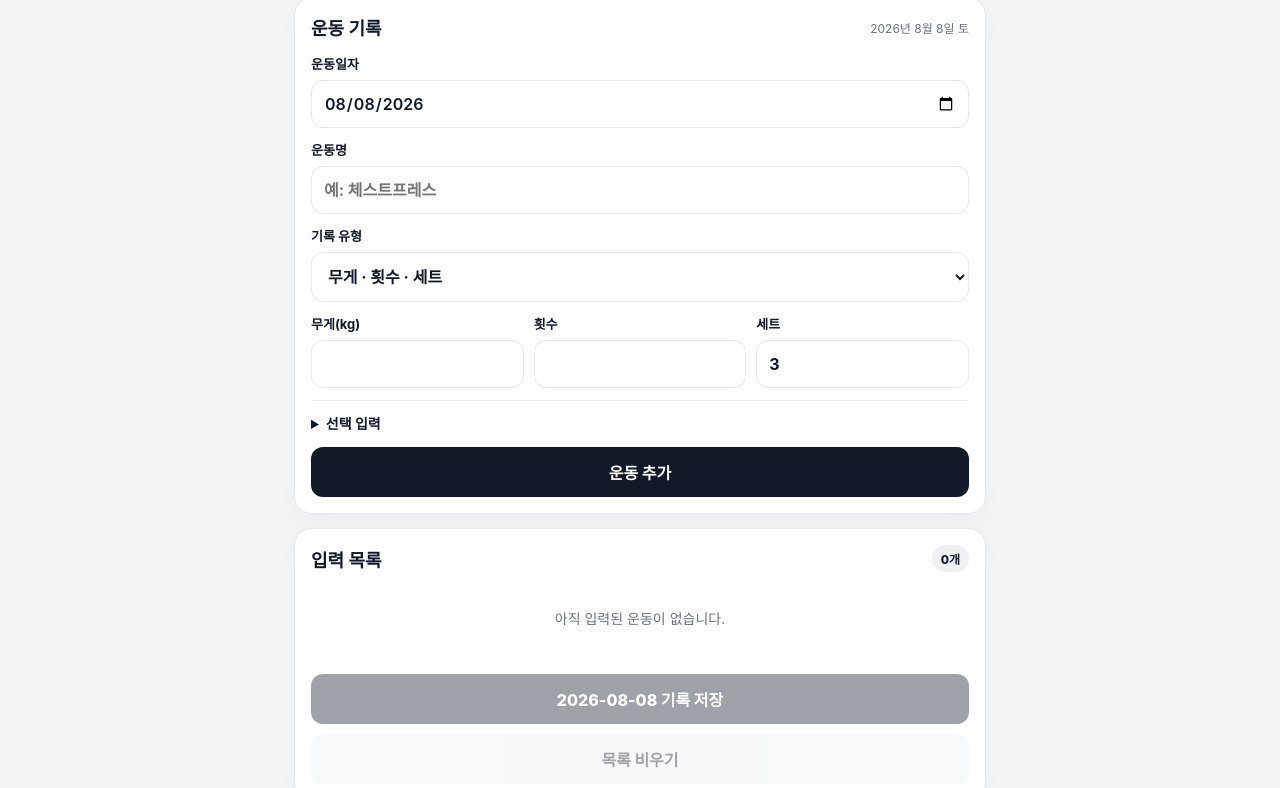
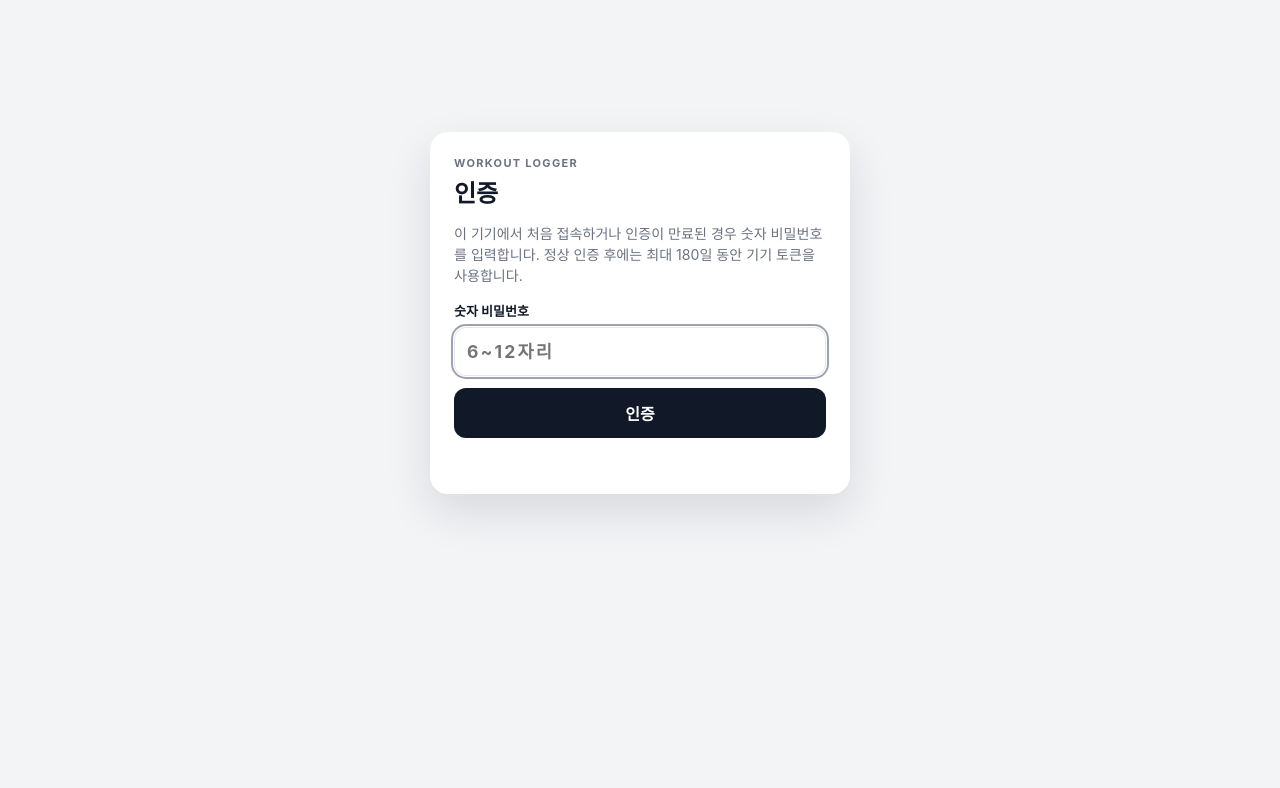
Before and after one commit to hong26sj/workout-logger, a plain HTML site: page index.html in a window 1280 px wide. Shown: the part 87-875 px from the top of the page. After the commit the page ends 800 px from the top, so only its background shows below. Drawn offline with Linux system fonts and the light colour scheme; no server answers.

Commit message:
Enable PWA authentication gate

```diff
--- a/index.html
+++ b/index.html
@@ -9,8 +9,23 @@
   <link rel="apple-touch-icon" href="icon-192.png" />
   <link rel="stylesheet" href="styles.css" />
   <link rel="stylesheet" href="activity-comparison.css" />
+  <style>
+    .auth-hidden{display:none!important}.auth-gate{min-height:100vh;display:flex;align-items:center;justify-content:center;padding:24px;background:#f3f4f6}.auth-gate.hidden{display:none}.auth-card{width:min(100%,420px);background:#fff;border-radius:18px;padding:24px;box-shadow:0 18px 45px rgba(15,23,42,.12)}.auth-card h1{margin:4px 0 8px}.auth-card input{font-size:1.1rem;letter-spacing:.12em}.auth-card .primary{width:100%;margin-top:12px}.auth-status{min-height:1.4em;margin-top:10px;color:#b91c1c}.security-help{font-size:.88rem;color:#6b7280;line-height:1.5}
+  </style>
 </head>
 <body>
+  <section id="authGate" class="auth-gate">
+    <div class="auth-card">
+      <p class="eyebrow">WORKOUT LOGGER</p>
+      <h1>인증</h1>
+      <p class="security-help">이 기기에서 처음 접속하거나 인증이 만료된 경우 숫자 비밀번호를 입력합니다. 정상 인증 후에는 최대 180일 동안 기기 토큰을 사용합니다.</p>
+      <label>숫자 비밀번호<input id="authPin" type="password" inputmode="numeric" pattern="[0-9]*" minlength="6" maxlength="12" autocomplete="current-password" placeholder="6~12자리" /></label>
+      <button id="authLoginBtn" type="button" class="primary">인증</button>
+      <div id="authStatus" class="auth-status" role="status"></div>
+    </div>
+  </section>
+
+  <div id="appRoot" class="auth-hidden">
     <header class="topbar"><div><p class="eyebrow">WORKOUT LOGGER</p><h1>근력 운동 기록</h1></div><button id="settingsBtn" class="icon-btn" aria-label="설정">⚙︎</button></header>
     <main>
       <section class="card">
@@ -28,10 +43,12 @@
       <section class="card ai-card"><div class="section-head"><div><p class="eyebrow">OPENAI COACH</p><h2>AI 운동·체중감량 분석</h2></div><span id="analysisBadge" class="badge">분석 없음</span></div><p class="help">버튼을 누를 때만 Health, Fitness, 근력운동 기록을 분석하고 Drive에 별도 JSON으로 저장합니다.</p><button id="runAnalysisBtn" class="primary">AI 분석 실행</button><button id="refreshAnalysisBtn" class="secondary">마지막 분석 불러오기</button><div id="analysisStatus" class="sync-status"></div><div id="analysisResult" class="analysis-result"><div class="empty">저장된 AI 분석이 없습니다.</div></div></section>
       <section class="card"><div class="section-head"><h2>최근 기록</h2><div class="history-actions"><button id="refreshDriveBtn" class="text-btn">Drive 새로고침</button><button id="exportAllBtn" class="text-btn">전체 내보내기</button></div></div><div id="syncStatus" class="sync-status"></div><div id="historyList" class="history-list"></div></section>
     </main>
-  <dialog id="settingsDialog"><form method="dialog" class="dialog-card"><div class="section-head"><h2>설정</h2><button value="cancel" class="icon-btn">✕</button></div><label>Google Apps Script 웹 앱 URL<input id="gasUrl" type="url" placeholder="https://script.google.com/macros/s/.../exec" /></label><p class="help">기본 URL이 앱에 내장되어 있습니다. 주소가 변경된 경우에만 수정하세요.</p><div class="actions"><button id="saveSettingsBtn" value="default" class="primary">저장</button></div></form></dialog>
+    <dialog id="settingsDialog"><form method="dialog" class="dialog-card"><div class="section-head"><h2>설정</h2><button value="cancel" class="icon-btn">✕</button></div><label>Google Apps Script 웹 앱 URL<input id="gasUrl" type="url" placeholder="https://script.google.com/macros/s/.../exec" /></label><p class="help">웹 앱 URL이 변경된 경우에만 수정하세요.</p><button id="authLogoutBtn" type="button" class="secondary">이 기기 인증 해제</button><div class="actions"><button id="saveSettingsBtn" value="default" class="primary">저장</button></div></form></dialog>
     <dialog id="analysisDialog"><form method="dialog" class="dialog-card" id="analysisForm"><div class="section-head"><h2>AI 분석 추가 요청</h2><button value="cancel" class="icon-btn">✕</button></div><p class="help">비워두면 기본 분석을 실행합니다. 기존 분석에 이어 특별히 반영할 내용을 입력할 수 있습니다.</p><label>분석 시작일<input id="analysisFromDate" type="date" /></label><label>추가 요청사항<textarea id="analysisRequest" rows="5" placeholder="예: 이번 주는 허리 회복을 우선하고, 체중감량을 위한 유산소 계획을 자세히 세워줘."></textarea></label><label class="check-label"><input id="forceAnalysis" type="checkbox" /> 새 기록이 없어도 다시 분석</label><div class="actions dialog-actions"><button value="cancel" class="secondary">취소</button><button id="confirmAnalysisBtn" value="default" class="primary">분석 시작</button></div></form></dialog>
     <div id="toast" class="toast" role="status"></div>
+  </div>
   <script src="app.js"></script>
+  <script src="auth-client.js"></script>
   <script src="session-delete-fix.js"></script>
   <script src="exercise-picker.js"></script>
   <script src="activity-comparison.js"></script>
```
Lines whose indentation alone changed are shown as unchanged.
